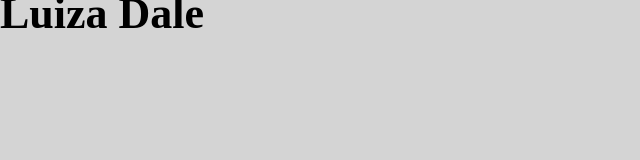
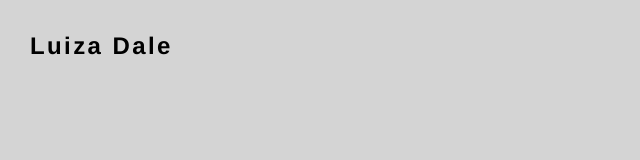
Before and after one commit to daleluiza/yale-spring-20, a plain HTML site: page index.html in a window 1280 px wide. Shown: the whole page, without its empty margins (0-640 px from the left). Drawn offline with Linux system fonts and the light colour scheme.

Commit message:
Styling changes

```diff
--- a/assets/main.css
+++ b/assets/main.css
@@ -1,12 +1,9 @@
-* {
-      margin: 0;
-      padding: 0;
-    }
-
-    body {
-      background: #d4d4d4;
-      font-size: 22px;
-      line-height: 27px;
-      /* font-family: sans-serif; */
-      margin: 0 !important;
-    }
+body {
+	background: #d4d4d4;
+	margin: 30px;
+	font-family: helvetica, arial, sans-serif;
+	font-size: 12px;
+	letter-spacing: .2em;
+	line-height: 32px;
+	color: black;
+}
```
